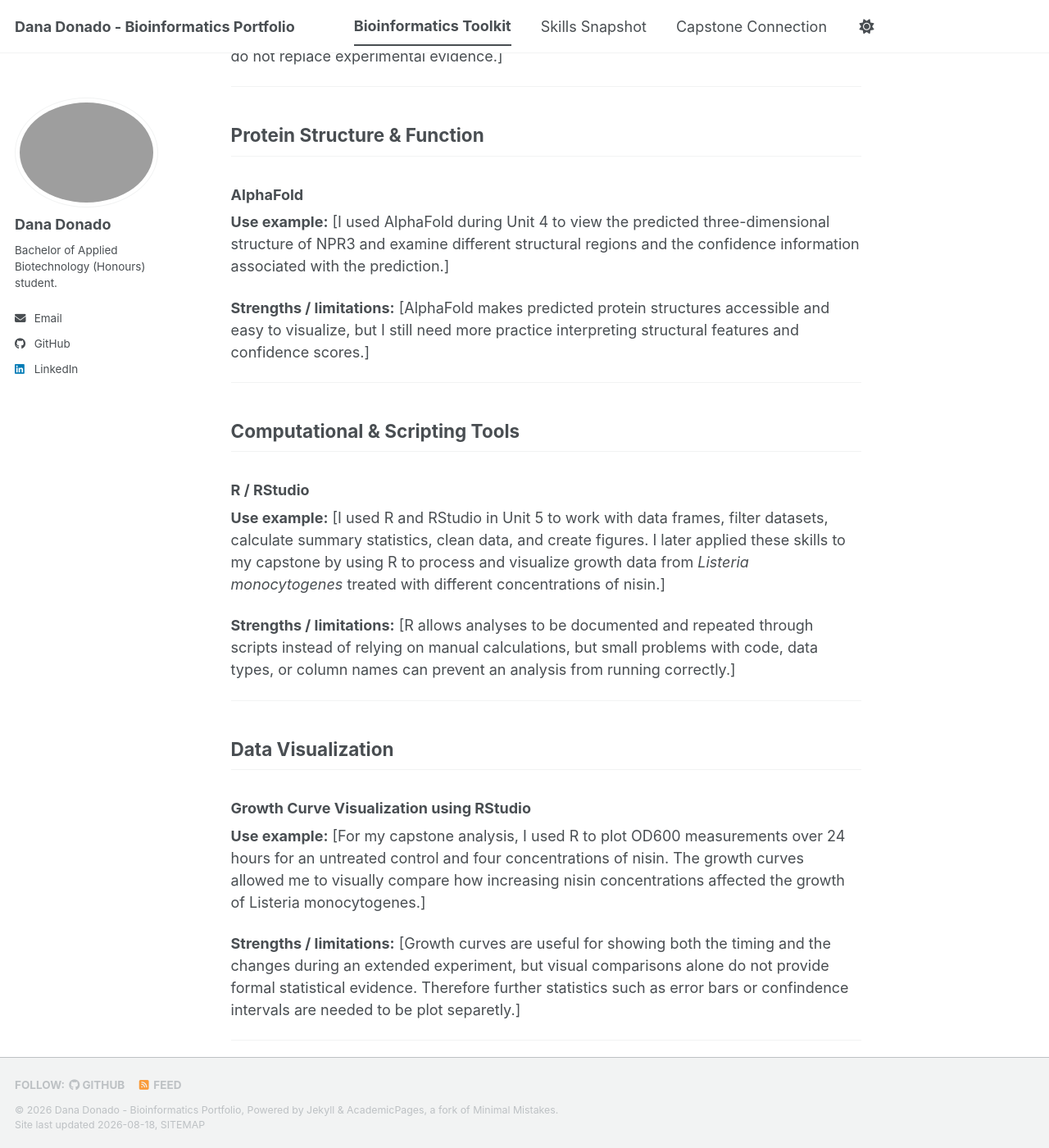
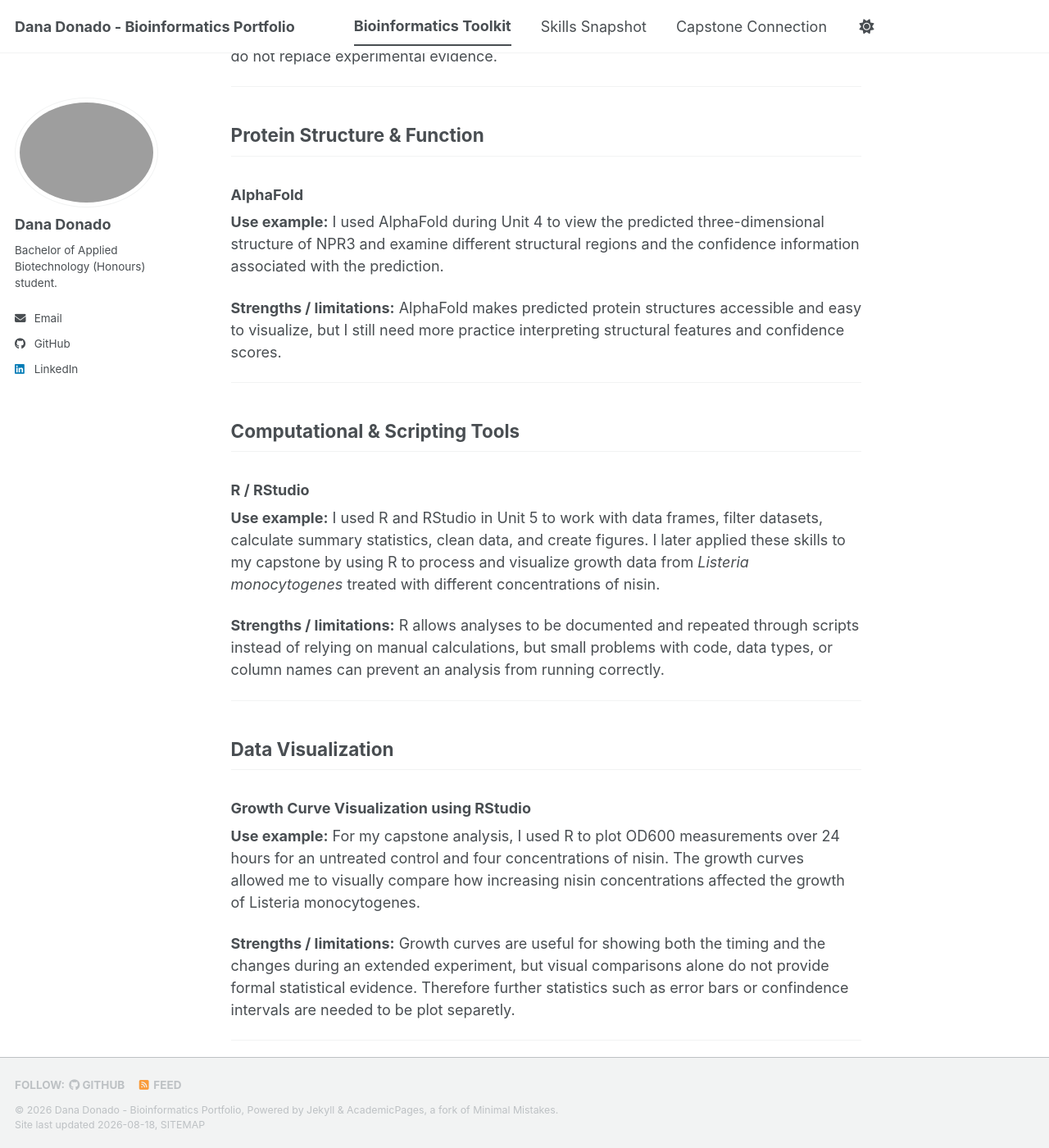
Before and after one commit to DanaDonado/biot74000-portfolio, a Jekyll site: the page built from _pages/toolkit.md, in a window 1280 px wide and 1400 px high, scrolled down 812 px. Shown: the whole window at 82% size. Built offline with Jekyll 4.4.1, drawn with Linux system fonts in a browser that asks for light colours; a script bundle is joined from its source files by our own code; library files that are not in the unit come from our copies; some of the changed text lies outside the part shown.

Commit message:
Update toolkit.md
eliminated brackets

```diff
--- a/_pages/toolkit.md
+++ b/_pages/toolkit.md
@@ -42,9 +42,9 @@ organized by what they are used for._
 
 ### BLAST (Basic Local Alignment Search Tool)
 
-**Use example:** [I used BLAST during Assignment 1 to compare an E. coli sequence against sequences in the NCBI database and examine the strongest sequence matches. This helped me use sequence similarity to investigate the identity of my query sequence.]
+**Use example:** I used BLAST during Assignment 1 to compare an E. coli sequence against sequences in the NCBI database and examine the strongest sequence matches. This helped me use sequence similarity to investigate the identity of my query sequence.
 
-**Strengths / limitations:** [BLAST is a fast way to find similar sequences, but the results depend on the quality of the database and need to be interpreted carefully rather than relying only on the top match.]
+**Strengths / limitations:** BLAST is a fast way to find similar sequences, but the results depend on the quality of the database and need to be interpreted carefully rather than relying only on the top match.
 
 ---
 
@@ -52,9 +52,9 @@ organized by what they are used for._
 
 ### UniProt
 
-**Use example:** [I used UniProt during Unit 4 to investigate the NPR3 protein, including its sequence, function, and available annotations. This helped me connect information about a protein's sequence with information about its biological function.]
+**Use example:** I used UniProt during Unit 4 to investigate the NPR3 protein, including its sequence, function, and available annotations. This helped me connect information about a protein's sequence with information about its biological function.
 
-**Strengths / limitations:** [UniProt organizes a large amount of protein information in one place and it is very intuitive, but the annotations still need to be interpreted carefully and do not replace experimental evidence.]
+**Strengths / limitations:** UniProt organizes a large amount of protein information in one place and it is very intuitive, but the annotations still need to be interpreted carefully and do not replace experimental evidence.
 
 ---
 
@@ -62,9 +62,9 @@ organized by what they are used for._
 
 ### AlphaFold
 
-**Use example:** [I used AlphaFold during Unit 4 to view the predicted three-dimensional structure of NPR3 and examine different structural regions and the confidence information associated with the prediction.]
+**Use example:** I used AlphaFold during Unit 4 to view the predicted three-dimensional structure of NPR3 and examine different structural regions and the confidence information associated with the prediction.
 
-**Strengths / limitations:** [AlphaFold makes predicted protein structures accessible and easy to visualize, but I still need more practice interpreting structural features and confidence scores.]
+**Strengths / limitations:** AlphaFold makes predicted protein structures accessible and easy to visualize, but I still need more practice interpreting structural features and confidence scores.
 
 ---
 
@@ -72,9 +72,9 @@ organized by what they are used for._
 
 ### R / RStudio
 
-**Use example:** [I used R and RStudio in Unit 5 to work with data frames, filter datasets, calculate summary statistics, clean data, and create figures. I later applied these skills to my capstone by using R to process and visualize growth data from _Listeria monocytogenes_ treated with different concentrations of nisin.]
+**Use example:** I used R and RStudio in Unit 5 to work with data frames, filter datasets, calculate summary statistics, clean data, and create figures. I later applied these skills to my capstone by using R to process and visualize growth data from _Listeria monocytogenes_ treated with different concentrations of nisin.
 
-**Strengths / limitations:** [R allows analyses to be documented and repeated through scripts instead of relying on manual calculations, but small problems with code, data types, or column names can prevent an analysis from running correctly.]
+**Strengths / limitations:** R allows analyses to be documented and repeated through scripts instead of relying on manual calculations, but small problems with code, data types, or column names can prevent an analysis from running correctly.
 
 ---
 
@@ -82,9 +82,9 @@ organized by what they are used for._
 
 ### Growth Curve Visualization using RStudio
 
-**Use example:** [For my capstone analysis, I used R to plot OD600 measurements over 24 hours for an untreated control and four concentrations of nisin. The growth curves allowed me to visually compare how increasing nisin concentrations affected the growth of Listeria monocytogenes.]
+**Use example:** For my capstone analysis, I used R to plot OD600 measurements over 24 hours for an untreated control and four concentrations of nisin. The growth curves allowed me to visually compare how increasing nisin concentrations affected the growth of Listeria monocytogenes.
 
-**Strengths / limitations:** [Growth curves are useful for showing both the timing and the changes during an extended experiment, but visual comparisons alone do not provide formal statistical evidence. Therefore further statistics such as error bars or confindence intervals are needed to be plot separetly.]
+**Strengths / limitations:** Growth curves are useful for showing both the timing and the changes during an extended experiment, but visual comparisons alone do not provide formal statistical evidence. Therefore further statistics such as error bars or confindence intervals are needed to be plot separetly.
 
 ---
 
```
